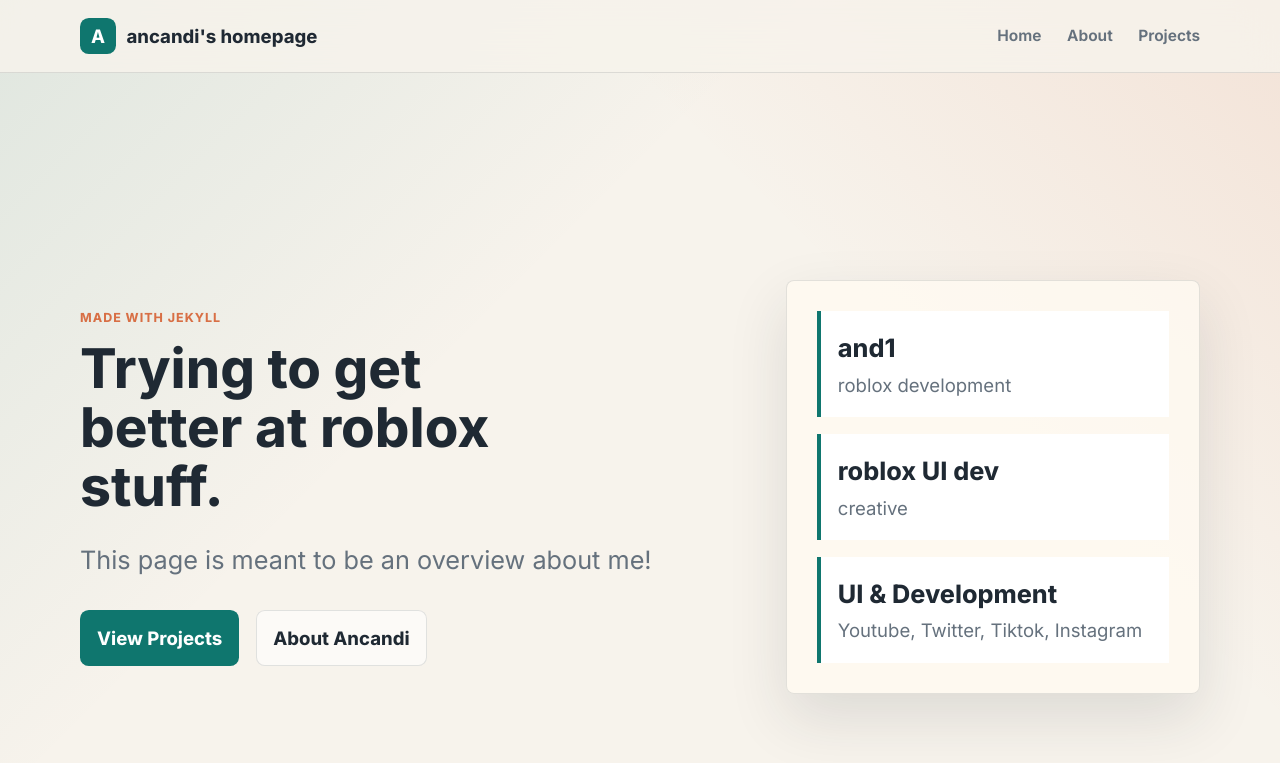
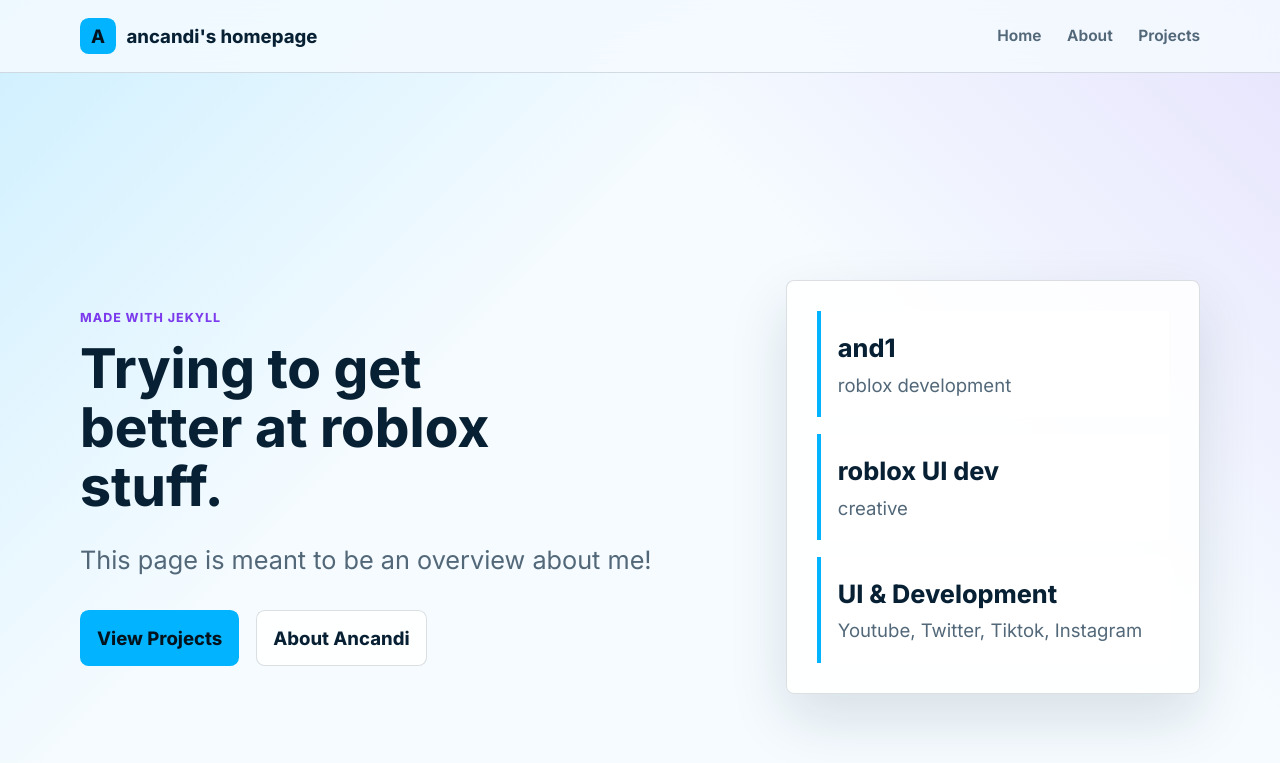
Before and after one commit to ancandi/ancandi.github.io, a Jekyll site: the page built from index.html, in a window 1280 px wide and 900 px high. Shown: the top 763 px of the window. Built offline with Jekyll 4.4.1, drawn with Linux system fonts in a browser that asks for light colours.

Commit message:
Add blue accent palette with dark mode

```diff
--- a/assets/css/styles.css
+++ b/assets/css/styles.css
@@ -1,15 +1,21 @@
 :root {
-  color-scheme: light;
-  --bg: #f7f3ec;
-  --surface: #fffaf2;
+  color-scheme: light dark;
+  --bg: #f5fbff;
+  --surface: #eef8ff;
   --surface-strong: #ffffff;
-  --text: #1f2933;
-  --muted: #65717d;
-  --line: rgba(31, 41, 51, 0.12);
-  --accent: #0f766e;
-  --accent-strong: #0b5f59;
-  --coral: #d86f45;
-  --shadow: 0 24px 60px rgba(31, 41, 51, 0.12);
+  --surface-panel: rgba(255, 255, 255, 0.84);
+  --surface-card: rgba(255, 255, 255, 0.72);
+  --text: #082033;
+  --muted: #526879;
+  --line: rgba(8, 32, 51, 0.14);
+  --accent: #02b3ff;
+  --accent-strong: #006f9f;
+  --accent-soft: rgba(2, 179, 255, 0.16);
+  --accent-ink: #03131d;
+  --secondary: #7c3aed;
+  --secondary-soft: rgba(124, 58, 237, 0.12);
+  --header-bg: rgba(245, 251, 255, 0.84);
+  --shadow: 0 24px 60px rgba(8, 32, 51, 0.12);
   --step--1: clamp(0.88rem, 0.84rem + 0.16vw, 0.98rem);
   --step-0: clamp(1rem, 0.94rem + 0.28vw, 1.16rem);
   --step-1: clamp(1.22rem, 1.08rem + 0.64vw, 1.58rem);
@@ -21,6 +27,25 @@
   --space-lg: clamp(2rem, 1.45rem + 2.4vw, 3.4rem);
   --space-xl: clamp(3rem, 2.1rem + 4vw, 5.4rem);
   --content: min(1120px, calc(100% - clamp(2rem, 6vw, 5rem)));
+}
+
+@media (prefers-color-scheme: dark) {
+  :root {
+    --bg: #06111d;
+    --surface: #0d1c2b;
+    --surface-strong: #13283c;
+    --surface-panel: rgba(13, 28, 43, 0.86);
+    --surface-card: rgba(19, 40, 60, 0.74);
+    --text: #eaf8ff;
+    --muted: #9ab4c6;
+    --line: rgba(234, 248, 255, 0.14);
+    --accent-strong: #7edbff;
+    --accent-soft: rgba(2, 179, 255, 0.18);
+    --secondary: #a78bfa;
+    --secondary-soft: rgba(167, 139, 250, 0.16);
+    --header-bg: rgba(6, 17, 29, 0.84);
+    --shadow: 0 24px 60px rgba(0, 0, 0, 0.36);
+  }
 }
 
 * {
@@ -35,8 +60,8 @@ body {
   margin: 0;
   min-height: 100vh;
   background:
-    linear-gradient(135deg, rgba(15, 118, 110, 0.1), transparent 36rem),
-    linear-gradient(225deg, rgba(216, 111, 69, 0.12), transparent 32rem),
+    linear-gradient(135deg, var(--accent-soft), transparent 36rem),
+    linear-gradient(225deg, var(--secondary-soft), transparent 32rem),
     var(--bg);
   color: var(--text);
   font-family: Inter, system-ui, -apple-system, BlinkMacSystemFont, "Segoe UI", sans-serif;
@@ -63,7 +88,7 @@ svg {
   z-index: 20;
   transform: translateY(-150%);
   background: var(--text);
-  color: #fff;
+  color: var(--bg);
   padding: 0.6rem 0.8rem;
   border-radius: 0.45rem;
 }
@@ -77,7 +102,7 @@ svg {
   top: 0;
   z-index: 10;
   backdrop-filter: blur(18px);
-  background: rgba(247, 243, 236, 0.82);
+  background: var(--header-bg);
   border-bottom: 1px solid var(--line);
 }
 
@@ -120,7 +145,7 @@ svg {
   place-items: center;
   border-radius: 0.55rem;
   background: var(--accent);
-  color: #fff;
+  color: var(--accent-ink);
 }
 
 .nav-links {
@@ -183,7 +208,7 @@ svg {
 
 .eyebrow {
   margin: 0 0 var(--space-xs);
-  color: var(--coral);
+  color: var(--secondary);
   font-size: 0.78rem;
   font-weight: 750;
   letter-spacing: 0.08em;
@@ -244,12 +269,12 @@ h3 {
 
 .button.primary {
   background: var(--accent);
-  color: #fff;
+  color: var(--accent-ink);
 }
 
 .button.secondary {
   border-color: var(--line);
-  background: rgba(255, 255, 255, 0.58);
+  background: var(--surface-panel);
   color: var(--text);
 }
 
@@ -259,7 +284,7 @@ h3 {
   padding: var(--space-md);
   border: 1px solid var(--line);
   border-radius: 0.5rem;
-  background: rgba(255, 250, 242, 0.8);
+  background: var(--surface-panel);
   box-shadow: var(--shadow);
 }
 
@@ -301,7 +326,7 @@ h3 {
 .project-item {
   border: 1px solid var(--line);
   border-radius: 0.5rem;
-  background: rgba(255, 255, 255, 0.62);
+  background: var(--surface-card);
 }
 
 .feature-card {
```
